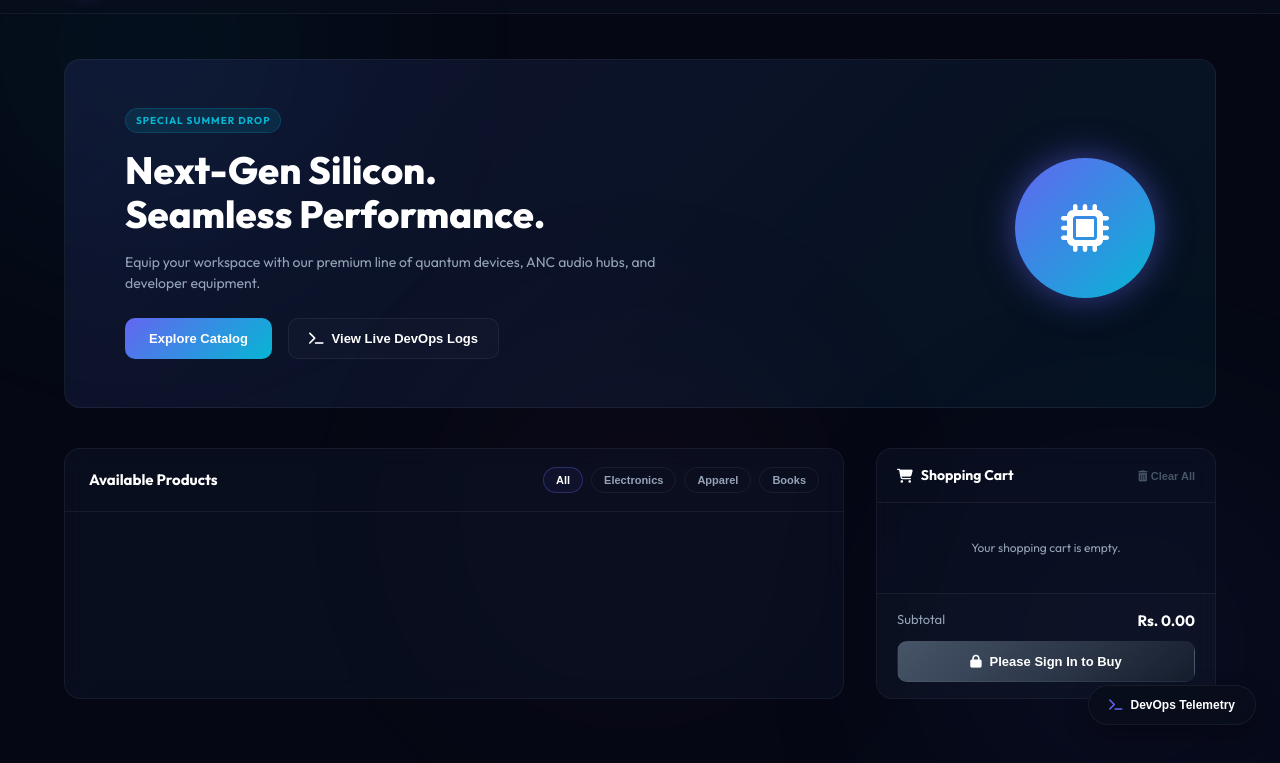
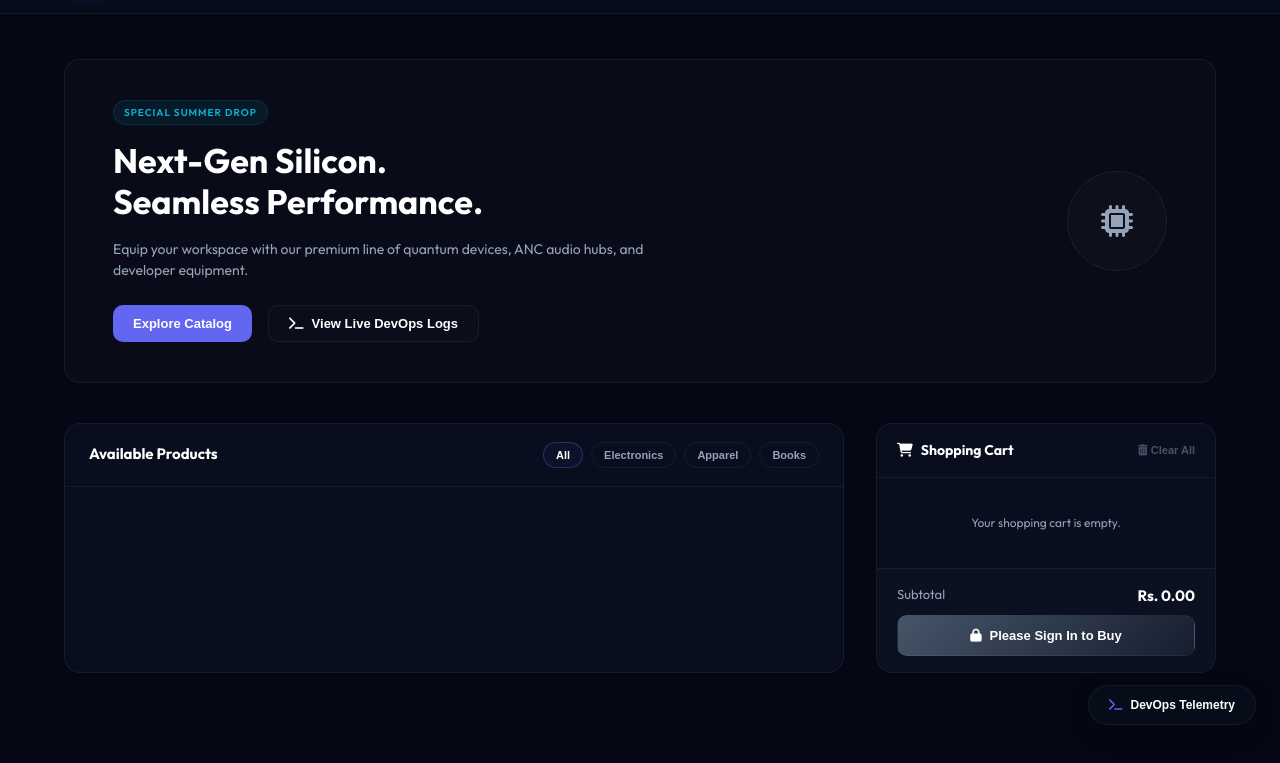
Before and after one commit to ayanwar2627l/devops-project, a website: page seecomerce/index.html in a window 1280 px wide. Shown: the part 51-814 px from the top of the page. Drawn offline with Linux system fonts and the light colour scheme; no server answers.

Commit message:
simplify UI styling in styles.css: hide bg glows, clean hero section and brand buttons

```diff
--- a/seecomerce/styles.css
+++ b/seecomerce/styles.css
@@ -70,6 +70,7 @@ body {
    AMBIENT GLOWS
    ========================================================================== */
 .bg-glow {
+    display: none;
     position: fixed;
     width: 500px;
     height: 500px;
@@ -246,10 +247,10 @@ body {
 }
 
 .shop-hero {
-    background: linear-gradient(135deg, rgba(99, 102, 241, 0.12) 0%, rgba(6, 182, 212, 0.06) 100%);
+    background: rgba(255, 255, 255, 0.02);
     border: 1px solid var(--border-glass);
     border-radius: var(--radius-lg);
-    padding: 48px 60px;
+    padding: 40px 48px;
     display: flex;
     justify-content: space-between;
     align-items: center;
@@ -269,10 +270,10 @@ body {
     align-self: flex-start;
     padding: 4px 10px;
     border-radius: 50px;
-    background: rgba(6, 182, 212, 0.12);
-    border: 1px solid rgba(6, 182, 212, 0.2);
+    background: rgba(6, 182, 212, 0.08);
+    border: 1px solid rgba(6, 182, 212, 0.15);
     font-size: 10px;
-    font-weight: 700;
+    font-weight: 600;
     text-transform: uppercase;
     letter-spacing: 1px;
     color: var(--secondary);
@@ -280,10 +281,10 @@ body {
 
 .hero-text-content h1 {
     font-family: var(--font-heading);
-    font-size: 38px;
-    font-weight: 800;
+    font-size: 34px;
+    font-weight: 700;
     color: #fff;
-    line-height: 1.15;
+    line-height: 1.2;
 }
 
 .hero-text-content p {
@@ -298,30 +299,29 @@ body {
 }
 
 .hero-primary-btn {
-    background: linear-gradient(135deg, var(--primary), var(--secondary));
+    background: var(--primary);
     border: none;
     outline: none;
     color: #fff;
-    padding: 12px 24px;
+    padding: 10px 20px;
     border-radius: var(--radius-md);
-    font-weight: 600;
+    font-weight: 550;
     font-size: 13px;
     cursor: pointer;
     transition: var(--transition);
 }
 
 .hero-primary-btn:hover {
-    filter: brightness(1.15);
-    box-shadow: 0 4px 15px rgba(99, 102, 241, 0.35);
+    background: #4f46e5;
 }
 
 .hero-secondary-btn {
-    background: rgba(255,255,255,0.02);
+    background: rgba(255,255,255,0.01);
     border: 1px solid var(--border-glass);
     color: #fff;
-    padding: 12px 20px;
+    padding: 10px 20px;
     border-radius: var(--radius-md);
-    font-weight: 600;
+    font-weight: 550;
     font-size: 13px;
     cursor: pointer;
     display: flex;
@@ -331,8 +331,8 @@ body {
 }
 
 .hero-secondary-btn:hover {
-    background: rgba(255,255,255,0.05);
-    border-color: var(--border-glass-focus);
+    background: rgba(255,255,255,0.04);
+    border-color: rgba(255, 255, 255, 0.15);
 }
 
 .hero-graphics {
@@ -340,21 +340,20 @@ body {
 }
 
 .glow-orb {
-    width: 140px;
-    height: 140px;
+    width: 100px;
+    height: 100px;
     border-radius: 50%;
-    background: linear-gradient(135deg, var(--primary), var(--secondary));
+    background: rgba(255, 255, 255, 0.02);
+    border: 1px solid var(--border-glass);
     display: flex;
     justify-content: center;
     align-items: center;
-    font-size: 48px;
-    color: #fff;
-    box-shadow: 0 0 40px rgba(99, 102, 241, 0.35);
-    filter: drop-shadow(0 0 10px rgba(99,102,241,0.2));
+    font-size: 32px;
+    color: var(--text-muted);
 }
 
 .animated-float {
-    animation: float 4s ease-in-out infinite;
+    /* Float animation disabled to clean up layout movement */
 }
 
 @keyframes float {
```
